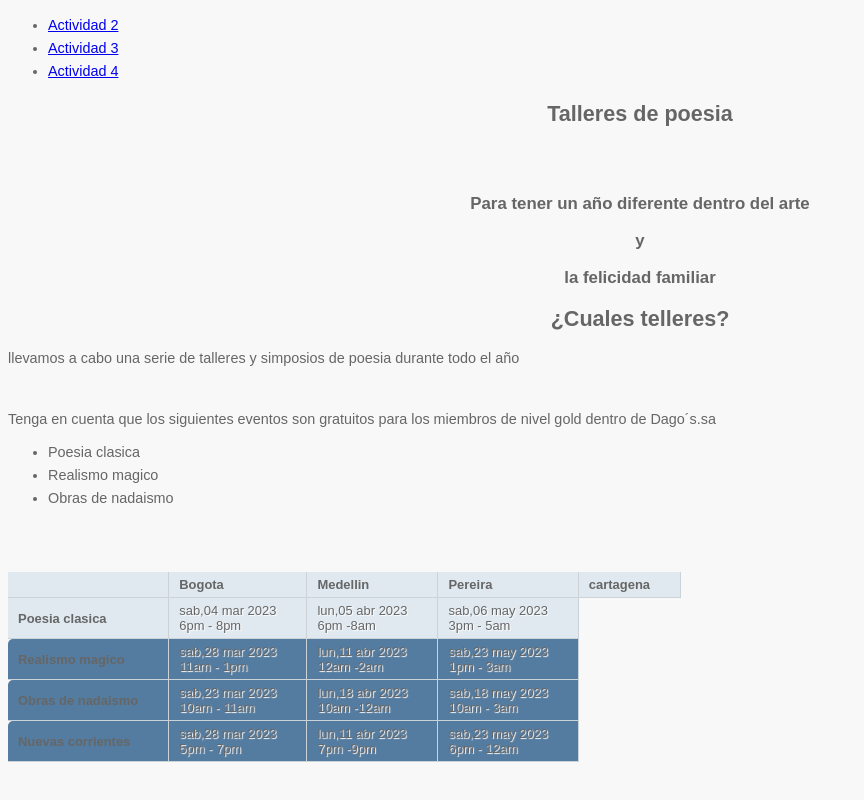
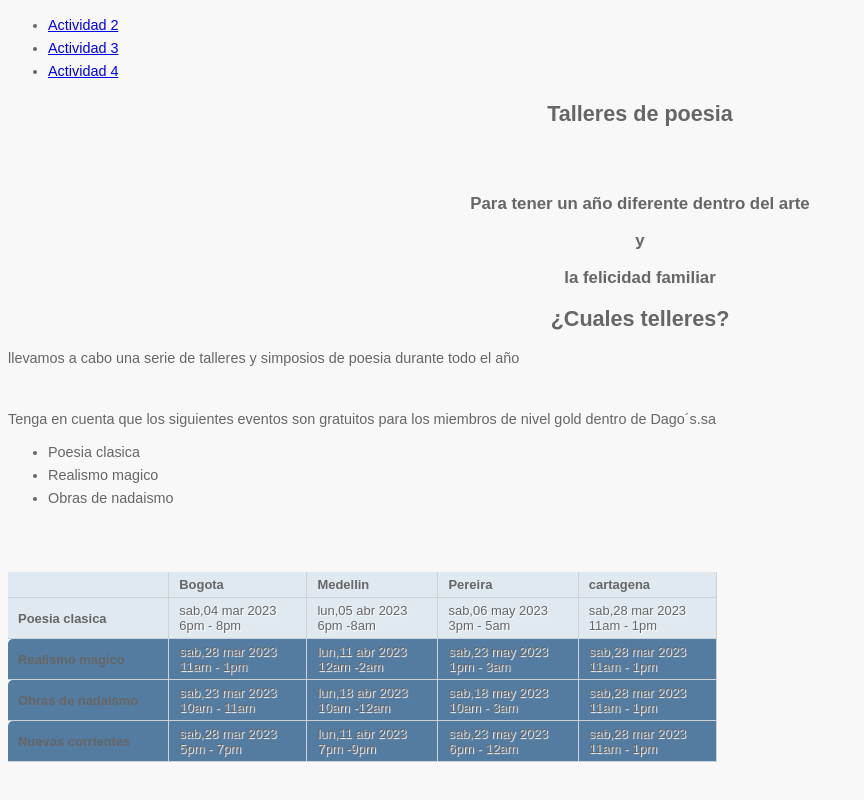
Before and after one commit to Dago456/confi, a plain HTML site: page activ1.html in a window 1280 px wide. Shown: the top 800 px of the page, without its empty margins (0-864 px from the left). Drawn offline with Linux system fonts and the light colour scheme.

Commit message:
Update activ1.html
seagregaaa

```diff
--- a/activ1.html
+++ b/activ1.html
@@ -67,6 +67,7 @@
                         <td>sab,04 mar 2023 <br>6pm - 8pm</td>
                         <td>lun,05 abr 2023 <br>6pm -8am</td>
                         <td>sab,06 may 2023 <br>3pm - 5am</td>
+                        <td>sab,28 mar 2023 <br>11am - 1pm</td>
                     </tr>
                     <br><br>
                     <tr class="even">
@@ -74,6 +75,7 @@
                         <td>sab,28 mar 2023 <br>11am - 1pm</td>
                         <td>lun,11 abr 2023 <br>12am -2am</td>
                         <td>sab,23 may 2023 <br>1pm - 3am</td>
+                        <td>sab,28 mar 2023 <br>11am - 1pm</td>
                     </tr>
 
                     <tr class="even">
@@ -81,12 +83,14 @@
                         <td>sab,23 mar 2023 <br>10am - 11am</td>
                         <td>lun,18 abr 2023 <br>10am -12am</td>
                         <td>sab,18 may 2023 <br>10am - 3am</td>
+                        <td>sab,28 mar 2023 <br>11am - 1pm</td>
                     </tr>
                     <tr class="even">
                         <th>Nuevas corrientes</th>
                         <td>sab,28 mar 2023 <br>5pm - 7pm</td>
                         <td>lun,11 abr 2023 <br>7pm -9pm</td>
                         <td>sab,23 may 2023 <br>6pm - 12am</td>
+                        <td>sab,28 mar 2023 <br>11am - 1pm</td>
                     </tr>
                 </table>
             </div>
```
